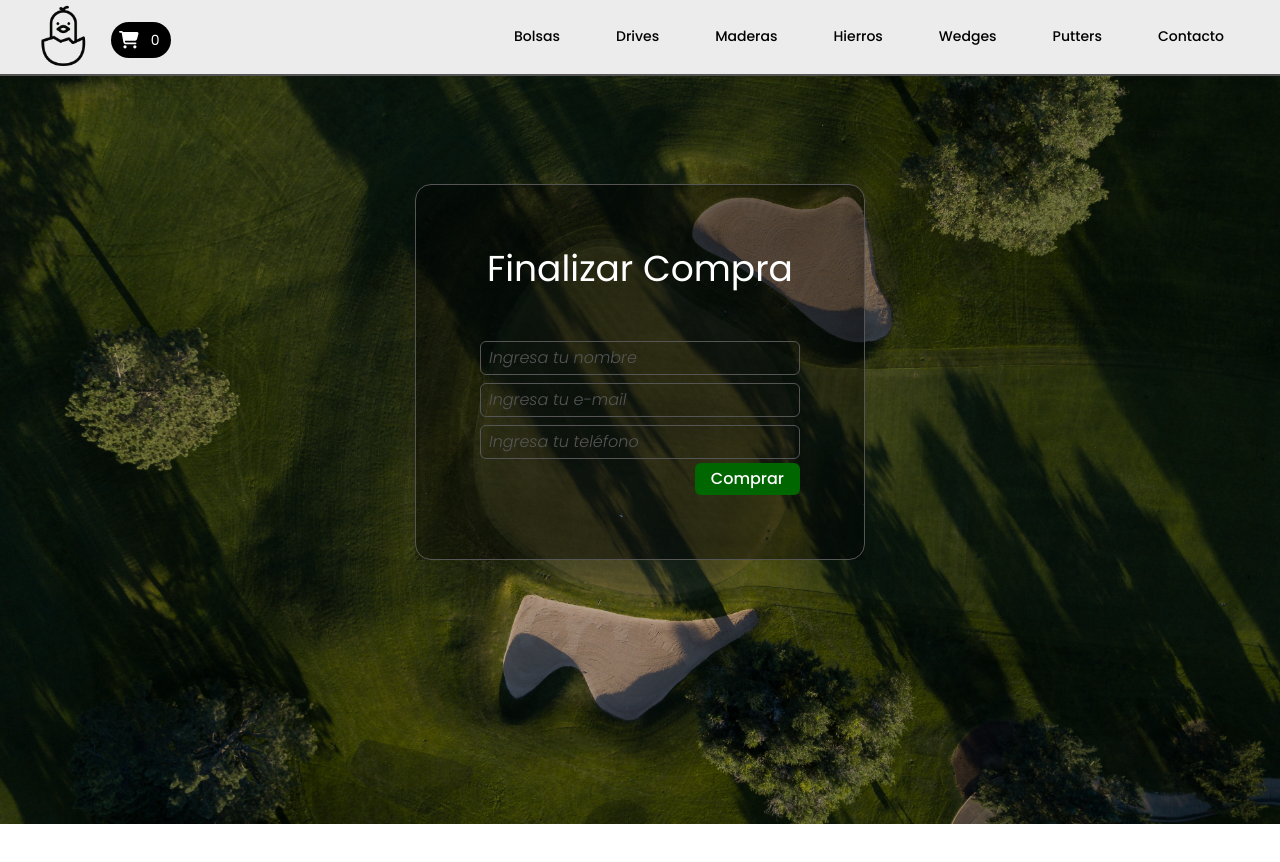
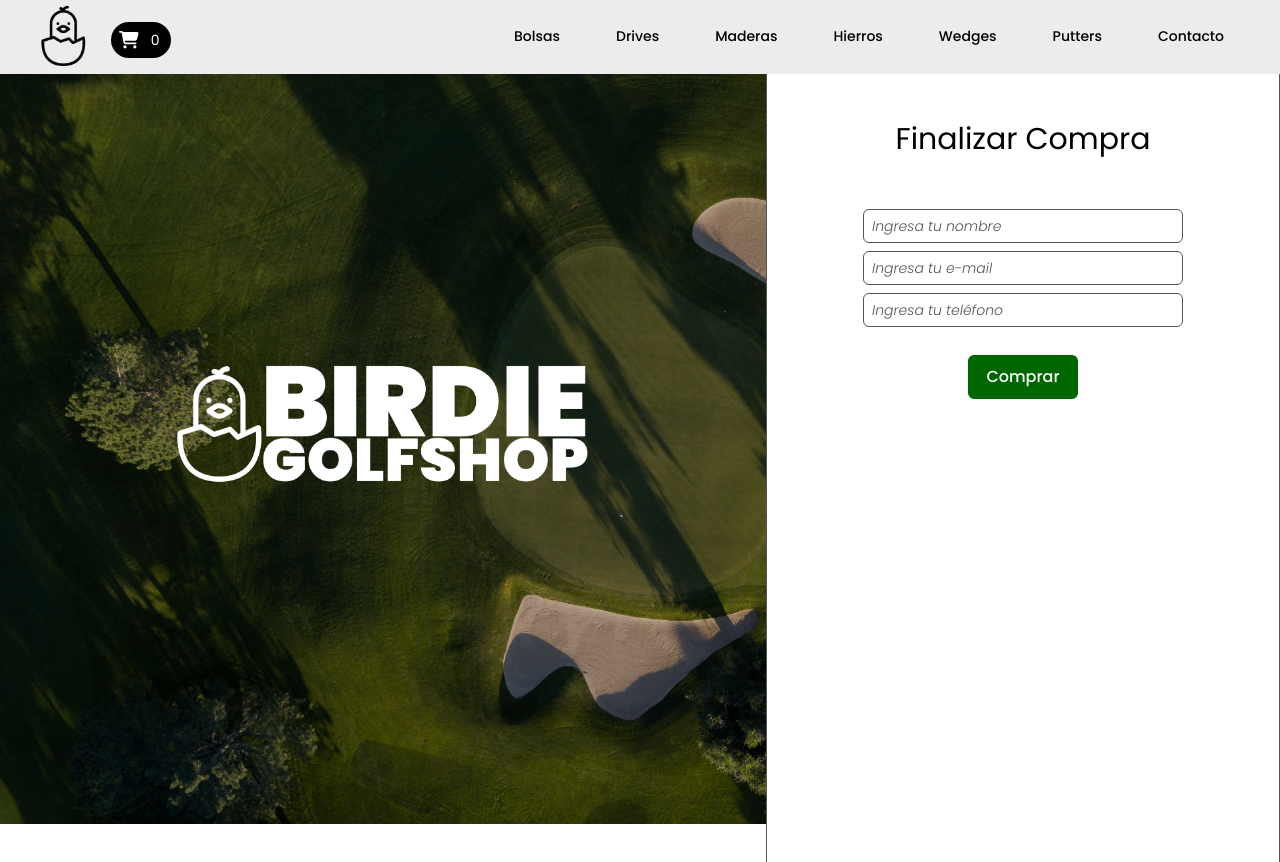
Before and after one commit to solanodz/birdie-golfshop, a React (Vite) app: page /checkout in a window 1280 px wide. Shown: the top 862 px of the page. Built offline with nearby package versions, Linux system fonts and the light colour scheme; a web font is replaced by a local one.

Commit message:
modificaciones en UI

```diff
--- a/src/components/Cart.jsx
+++ b/src/components/Cart.jsx
@@ -17,7 +17,6 @@ const Cart = () => {
 
     return (
         <div>
-
             <FontAwesomeIcon
                 icon={faCartShopping}
                 style={{ color: "#ffffff", }}
--- a/src/components/Checkout.jsx
+++ b/src/components/Checkout.jsx
@@ -10,6 +10,7 @@ import { Dialog, Transition } from '@headlessui/react'
 import fondoHero from '/public/assets/fondos/fondo-hero.jpg'
 import { useNavigate } from 'react-router-dom';
 import Reveal from './Reveal';
+import logoBlanco from '/public/assets/logos/blanco.png'
 
 const Checkout = () => {
     const FondoHeroStyle = {
@@ -56,7 +57,7 @@ const Checkout = () => {
                         <div className="fixed inset-0 bg-gray-500 bg-opacity-75 transition-opacity" />
                     </Transition.Child>
                     <div className="fixed inset-0 z-10 overflow-y-auto">
-                        <div style={FondoHeroStyle} className="flex min-h-full items-end bg-transparent justify-center p-4 text-center sm:items-center sm:p-0">
+                        <div style={FondoHeroStyle} className="flex min-h-full items-center bg-transparent justify-center p-4 text-center sm:items-center sm:p-0">
                             <Transition.Child
                                 as={Fragment}
                                 enter="ease-out duration-300"
@@ -115,15 +116,20 @@ const Checkout = () => {
     }
 
     return (
-        <div style={FondoHeroStyle} className='h-screen items-center pt-40 flex flex-col'>
+        <div style={FondoHeroStyle} className='flex md:flex-row flex-col-reverse h-screen justify-between items-center pt-0'>
+            <div className="w-1/3 mx-auto sm:mx-auto">
+                <Reveal>
+                    <img src={logoBlanco} alt="" />
+                </Reveal>
+            </div>
             <Reveal>
-                <div className='items-center text-center border border-grisOscuro mx-auto bg-black bg-opacity-40 p-16 rounded-2xl shadow-2xl shadow-black flex flex-col'>
-                    <h1 className='text-4xl text-white font-regular mb-12'>Finalizar Compra</h1>
-                    <form className='flex flex-col' onSubmit={handleSubmit(comprar)}>
-                        <input className='font-light w-80 border text-gris bg-transparente border-grisOscuro placeholder:italic placeholder:text-grisOscuro rounded-md my-1 px-2 py-1' type="text" placeholder='Ingresa tu nombre' {...register("nombre")} />
-                        <input className='font-light w-80 border text-gris bg-transparente border-grisOscuro placeholder:italic placeholder:text-grisOscuro rounded-md my-1 px-2 py-1' type="email" placeholder='Ingresa tu e-mail' {...register("email")} />
-                        <input className='font-light w-80 border text-gris bg-transparente border-grisOscuro placeholder:italic placeholder:text-grisOscuro rounded-md my-1 px-2 py-1' type="phone" placeholder='Ingresa tu teléfono' {...register("number")} />
-                        <button className='w-fit px-4 py-1 bg-verdeOscuro rounded-md ml-auto font-medium text-white' type='submit'>Comprar</button>
+                <div className="text-center items-center border border-grisOscuro mx-auto bg-white px-6 sm:px-24 mt-28 sm:mt-24 h-screen pr-screen shadow-2xl shadow-black flex flex-col">
+                    <h1 className='text-3xl pt-12 text-black font-regular mb-12'>Finalizar Compra</h1>
+                    <form className='flex flex-col w-max' onSubmit={handleSubmit(comprar)}>
+                        <input className='font-light text-sm w-64 sm:w-80 border text-black bg-transparente border-grisOscuro placeholder:italic placeholder:text-grisOscuro rounded-md my-1 px-2 py-1.5' type="text" placeholder='Ingresa tu nombre' {...register("nombre")} />
+                        <input className='font-light text-sm w-64 sm:w-80 border text-black bg-transparente border-grisOscuro placeholder:italic placeholder:text-grisOscuro rounded-md my-1 px-2 py-1.5' type="email" placeholder='Ingresa tu e-mail' {...register("email")} />
+                        <input className='font-light text-sm w-64 sm:w-80 border text-black bg-transparente border-grisOscuro placeholder:italic placeholder:text-grisOscuro rounded-md my-1 px-2 py-1.5' type="phone" placeholder='Ingresa tu teléfono' {...register("number")} />
+                        <button className='w-fit mx-auto px-4 py-2 border-2 border-verdeOscuro bg-verdeOscuro hover:bg-transparente hover:text-verdeOscuro duration-200 rounded-md mt-6 font-medium text-white' type='submit'>Comprar</button>
                     </form>
                 </div>
             </Reveal>
--- a/src/components/Contacto.jsx
+++ b/src/components/Contacto.jsx
@@ -17,20 +17,20 @@ const Contacto = () => {
     }
 
     return (
-        <div style={FondoHeroStyle} className='flex flex-row h-screen justify-around items-center pt-0'>
+        <div style={FondoHeroStyle} className='flex md:flex-row flex-col-reverse h-screen justify-between items-center pt-0'>
 
-            <div className="w-1/2">
+            <div className="w-1/3 mx-auto sm:mx-auto">
                 <Reveal>
                     <img src={logoBlanco} alt="" />
                 </Reveal>
             </div>
             <Reveal>
-                <div className="items-center text-center border border-grisOscuro mx-auto bg-black bg-opacity-40 p-16 rounded-2xl shadow-2xl shadow-black flex flex-col">
-                    <h1 className='text-4xl text-white font-regular mb-12'>Contacto</h1>
+                <div className=" text-center border border-grisOscuro mx-auto bg-white px-6 sm:px-24 mt-28 sm:mt-24 h-screen pr-screen shadow-2xl shadow-black flex flex-col">
+                    <h1 className='text-4xl pt-12 text-black font-regular mb-12'>Contacto</h1>
                     <form className='flex flex-col  w-max' onSubmit={handleSubmit(enviar)}>
-                        <input className='font-light w-80 border text-gris bg-transparente border-grisOscuro placeholder:italic placeholder:text-grisOscuro rounded-md my-1 px-2 py-1' type="text" placeholder='Ingresa tu nombre' {...register("nombre")} />
-                        <input className='font-light w-80 border text-gris bg-transparente border-grisOscuro placeholder:italic placeholder:text-grisOscuro rounded-md my-1 px-2 py-1' type="email" placeholder='Ingresa tu e-mail' {...register("email")} />
-                        <input className='font-light w-80 border text-gris bg-transparente border-grisOscuro placeholder:italic placeholder:text-grisOscuro rounded-md my-1 px-2 py-1' type="phone" placeholder='Ingresa tu teléfono' {...register("number")} />
+                        <input className='font-light text-sm w-64 sm:w-80 border text-black bg-transparente border-grisOscuro placeholder:italic placeholder:text-grisOscuro rounded-md my-1 px-2 py-1.5' type="text" placeholder='Ingresa tu nombre' {...register("nombre")} />
+                        <input className='font-light text-sm w-64 sm:w-80 border text-black bg-transparente border-grisOscuro placeholder:italic placeholder:text-grisOscuro rounded-md my-1 px-2 py-1.5' type="email" placeholder='Ingresa tu e-mail' {...register("email")} />
+                        <input className='font-light text-sm w-64 sm:w-80 border text-black bg-transparente border-grisOscuro placeholder:italic placeholder:text-grisOscuro rounded-md my-1 px-2 py-1.5' type="phone" placeholder='Ingresa tu teléfono' {...register("number")} />
                         <button className='w-fit mx-auto px-4 py-2 border-2 border-verdeOscuro bg-verdeOscuro hover:bg-transparente hover:text-verdeOscuro duration-200 rounded-md mt-6 font-medium text-white' type='submit'>Enviar</button>
                     </form>
                 </div>
--- a/src/components/ItemList.jsx
+++ b/src/components/ItemList.jsx
@@ -7,7 +7,7 @@ const ItemList = ({ productos, titulo }) => {
     return (
 
         <div className='mx-10 sm:mx-20'>
-            <h2 className='capitalize w-full mt-0 text-5xl text-center sm:text-left sm:text-6xl font-semibold mt-12 pb-2 ml-3 font-text text-black'>{titulo}</h2>
+            <h2 className='capitalize w-full mt-0 text-5xl text-center sm:text-left sm:text-6xl font-semibold pb-2 ml-3 font-text text-black'>{titulo}</h2>
             <div className="grid grid-cols-1 items-center mx-auto gap-x-1 gap-y-0 sm:grid-cols-2 lg:grid-cols-4 xl:grid-cols-4 xl:gap-x-12">
                 {productos && productos.map((prod) => (
                     <Item producto={prod} key={prod.id} />
--- a/src/components/ItemListContainer.jsx
+++ b/src/components/ItemListContainer.jsx
@@ -24,7 +24,7 @@ const ItemListContainer = () => {
 
     return (
         <Reveal>
-            <div className='h-screen mt-20'>
+            <div className='mt-28'>
                 <ItemList titulo={category} productos={productos} />
             </div>
         </Reveal>
--- a/src/components/NavBar.jsx
+++ b/src/components/NavBar.jsx
@@ -13,7 +13,7 @@ const NavBar = () => {
         setIsOpen(!isOpen);
     }
     return (
-        <div className="fixed w-full bg-gris border-b-2 border-grisOscuro mb-12 z-10">
+        <div className="fixed w-full bg-gris mb-12 z-10">
             <div className="mx-6 text-sm p-1 flex flex-col md:flex-row justify-between border-b-2 border-gris">
                 <div className="flex items-center justify-between sm:justify-around">
                     <Link to="/hero">
```
